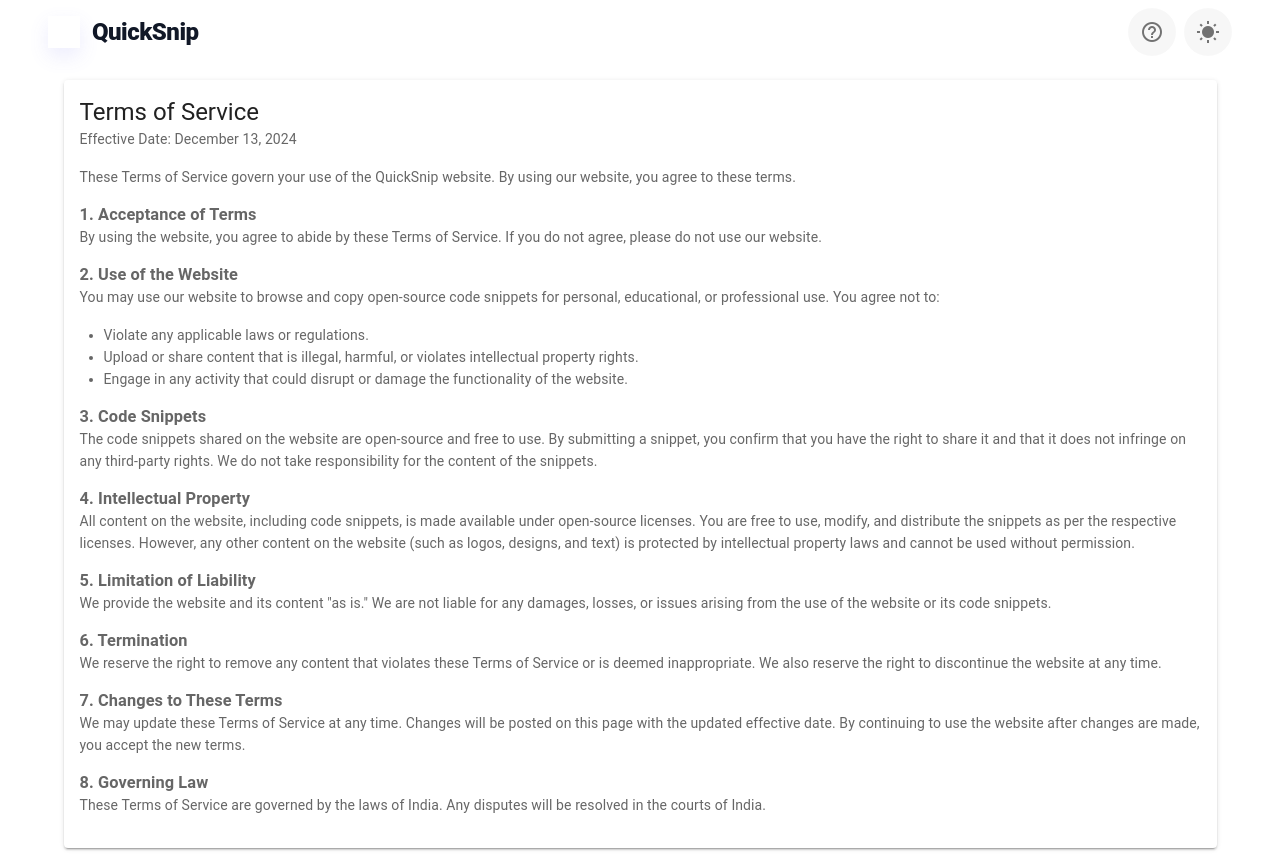
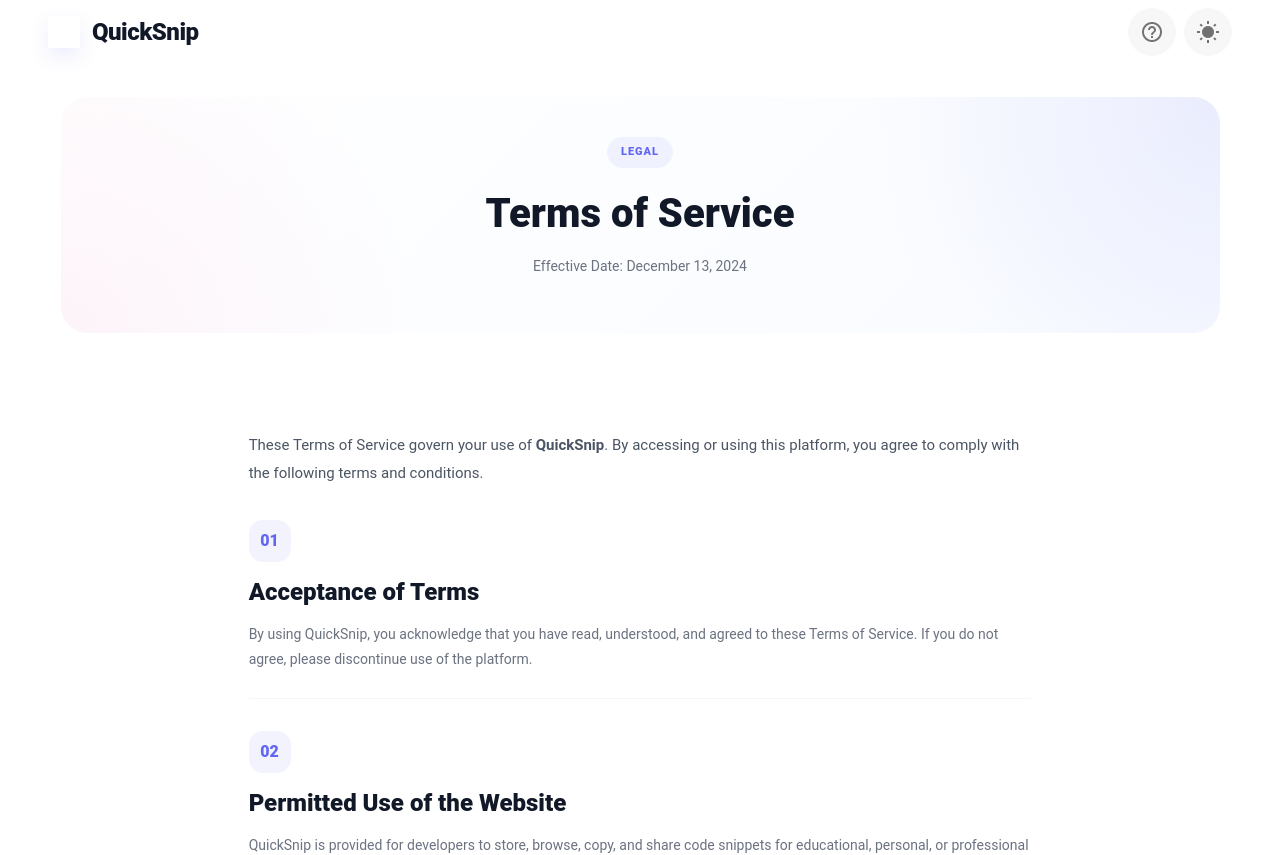
Before and after one commit to rkgupta-dev/code-snippet-manager, a Vue app: page /term-of-service in a window 1280 px wide. Shown: the top 855 px of the page. Built offline with nearby package versions, Linux system fonts and the light colour scheme.

Commit message:
feat: redesign Privacy Policy and Terms of Service pages with dynamic sections and improved layout

```diff
--- a/src/components/PrivacyPolicyPage.vue
+++ b/src/components/PrivacyPolicyPage.vue
@@ -1,102 +1,238 @@
 <template>
-  <v-container class="pa-4">
-    <v-row>
-      <v-col cols="12">
-        <v-card>
-          <v-card-title class="headline">Privacy Policy</v-card-title>
-          <v-card-subtitle>Effective Date: December 13, 2024</v-card-subtitle>
-          <v-card-text>
-            <p>
+  <div class="legal-page">
+    <v-container class="mb-8">
+      <v-card flat class="legal-hero pa-8 pa-md-10 text-center">
+        <div class="legal-badge mb-4">LEGAL</div>
+        <h1 class="legal-title mb-3">Privacy Policy</h1>
+        <p class="legal-subtitle">Effective Date: December 13, 2024</p>
+      </v-card>
+    </v-container>
+
+    <v-container>
+      <v-row justify="center">
+        <v-col cols="12" md="10" lg="9">
+          <v-card flat class="legal-content pa-6 pa-md-10">
+            <p class="intro-text mb-8">
               At <strong>QuickSnip</strong>, we respect your privacy. This
-              Privacy Policy explains how we collect, use, and protect any
-              information you provide when using our website.
+              policy explains how we collect, use, and safeguard information
+              when you use our platform.
             </p>
 
-            <div class="my-4">
-              <h3>1. Information We Collect</h3>
-              <p>
-                Since our website does not require account creation, we only
-                collect minimal information:
-              </p>
-              <ul>
-                <li>
-                  <strong>Usage Data:</strong> We automatically collect data
-                  about how you interact with the website, such as pages you
-                  visit, actions you take, and your IP address. This data helps
-                  us improve our website’s performance.
+            <div
+              v-for="(section, i) in policySections"
+              :key="i"
+              class="legal-section mb-8"
+            >
+              <div class="section-number mb-3">0{{ i + 1 }}</div>
+              <h2 class="section-title mb-3">{{ section.title }}</h2>
+              <p class="section-desc mb-4">{{ section.desc }}</p>
+
+              <ul
+                v-if="section.points && section.points.length"
+                class="legal-list"
+              >
+                <li v-for="(point, j) in section.points" :key="j">
+                  {{ point }}
                 </li>
               </ul>
             </div>
-
-            <div class="my-4">
-              <h3>2. How We Use Your Information</h3>
-              <p>We use the collected data to:</p>
-              <ul>
-                <li>Improve and optimize the website’s functionality.</li>
-                <li>
-                  Analyze user interactions to enhance the user experience.
-                </li>
-              </ul>
-            </div>
-
-            <div class="my-4">
-              <h3>3. Cookies</h3>
-              <p>
-                We use cookies to improve your experience. Cookies are small
-                files stored on your device to help us remember your preferences
-                and actions. You can control cookie settings through your
-                browser.
-              </p>
-            </div>
-
-            <div class="my-4">
-              <h3>4. Data Security</h3>
-              <p>
-                We take reasonable measures to protect your data, but please
-                note that no method of online data transmission is completely
-                secure. We cannot guarantee the absolute security of any
-                information transmitted to our site.
-              </p>
-            </div>
-
-            <div class="my-4">
-              <h3>5. Sharing Your Information</h3>
-              <p>
-                We do not sell, rent, or share your personal information with
-                third parties. The only time we might share data is when
-                required by law.
-              </p>
-            </div>
-
-            <div class="my-4">
-              <h3>6. Your Rights</h3>
-              <p>
-                Since we do not collect sensitive personal information, your
-                rights to access, update, or delete personal data are limited.
-                You can, however, control cookies through your browser settings.
-              </p>
-            </div>
-
-            <div class="my-4">
-              <h3>7. Changes to This Policy</h3>
-              <p>
-                We may update this Privacy Policy from time to time. Any changes
-                will be posted here with an updated effective date.
-              </p>
-            </div>
-          </v-card-text>
-        </v-card>
-      </v-col>
-    </v-row>
-  </v-container>
+          </v-card>
+        </v-col>
+      </v-row>
+    </v-container>
+  </div>
 </template>
 
 <script>
 export default {
   name: "PrivacyPolicyPage",
+  data() {
+    return {
+      policySections: [
+        {
+          title: "Information We Collect",
+          desc: "Since QuickSnip does not require mandatory account creation, we collect only minimal technical information necessary for platform functionality.",
+          points: [
+            "Usage data such as visited pages and user interactions.",
+            "Browser/device technical details for performance optimization.",
+            "IP address logs for analytics and security monitoring.",
+          ],
+        },
+        {
+          title: "How We Use Your Information",
+          desc: "Collected information is used solely to improve service quality and user experience.",
+          points: [
+            "Optimize application performance.",
+            "Analyze feature usage patterns.",
+            "Improve usability and reliability.",
+          ],
+        },
+        {
+          title: "Cookies",
+          desc: "We may use browser cookies and local storage to remember user preferences and enhance navigation experience.",
+          points: [
+            "Store theme preferences.",
+            "Retain temporary snippet-related settings.",
+            "Improve page loading performance.",
+          ],
+        },
+        {
+          title: "Data Security",
+          desc: "We implement reasonable safeguards to protect platform data. However, internet-based services cannot guarantee absolute security.",
+          points: [],
+        },
+        {
+          title: "Sharing of Information",
+          desc: "We do not sell, rent, or commercially distribute user information to third parties unless required under applicable law.",
+          points: [],
+        },
+        {
+          title: "Your Rights",
+          desc: "Users maintain control over browser cookies and local storage. Since we collect minimal personal data, direct access/update requests are limited.",
+          points: [],
+        },
+        {
+          title: "Policy Updates",
+          desc: "This Privacy Policy may be updated periodically. Any modifications will be reflected on this page along with a revised effective date.",
+          points: [],
+        },
+      ],
+    };
+  },
 };
 </script>
 
 <style scoped>
-/* Add any custom styling here if needed */
+.legal-page {
+  min-height: 100vh;
+  padding: 20px 0 60px;
+}
+
+/* hero */
+.legal-hero {
+  border-radius: 28px !important;
+  background: radial-gradient(
+      circle at top right,
+      rgba(99, 102, 241, 0.1),
+      transparent 30%
+    ),
+    radial-gradient(
+      circle at bottom left,
+      rgba(244, 114, 182, 0.08),
+      transparent 30%
+    ),
+    linear-gradient(135deg, #ffffff, #f8fbff);
+  border: 1px solid rgba(0, 0, 0, 0.04);
+  box-shadow: 0 18px 40px rgba(15, 23, 42, 0.04);
+}
+
+.legal-badge {
+  display: inline-block;
+  font-size: 11px;
+  font-weight: 800;
+  letter-spacing: 1px;
+  padding: 7px 14px;
+  border-radius: 30px;
+  background: rgba(99, 102, 241, 0.08);
+  color: #6366f1;
+}
+
+.legal-title {
+  font-size: 40px;
+  font-weight: 900;
+  color: #111827;
+}
+
+.legal-subtitle {
+  color: #6b7280;
+  font-size: 14px;
+}
+
+/* content */
+.legal-content {
+  border-radius: 26px !important;
+  background: rgba(255, 255, 255, 0.95);
+  border: 1px solid rgba(0, 0, 0, 0.04);
+  box-shadow: 0 14px 35px rgba(15, 23, 42, 0.04);
+}
+
+.intro-text {
+  font-size: 15px;
+  line-height: 1.9;
+  color: #4b5563;
+}
+
+.legal-section {
+  padding-bottom: 10px;
+  border-bottom: 1px solid rgba(0, 0, 0, 0.04);
+}
+
+.section-number {
+  width: 42px;
+  height: 42px;
+  border-radius: 14px;
+  background: rgba(99, 102, 241, 0.08);
+  color: #6366f1;
+  font-weight: 900;
+  display: flex;
+  align-items: center;
+  justify-content: center;
+}
+
+.section-title {
+  font-size: 24px;
+  font-weight: 900;
+  color: #111827;
+}
+
+.section-desc {
+  color: #6b7280;
+  line-height: 1.8;
+  font-size: 14px;
+}
+
+.legal-list {
+  padding-left: 20px;
+}
+
+.legal-list li {
+  margin-bottom: 10px;
+  color: #374151;
+  line-height: 1.8;
+  font-size: 14px;
+}
+
+/* dark mode */
+.theme--dark .legal-hero,
+.theme--dark .legal-content {
+  background: rgba(17, 24, 39, 0.92) !important;
+  border: 1px solid rgba(255, 255, 255, 0.05);
+}
+
+.theme--dark .legal-title,
+.theme--dark .section-title {
+  color: white;
+}
+
+.theme--dark .intro-text,
+.theme--dark .section-desc,
+.theme--dark .legal-list li,
+.theme--dark .legal-subtitle {
+  color: rgba(255, 255, 255, 0.6);
+}
+
+.theme--dark .legal-section {
+  border-bottom: 1px solid rgba(255, 255, 255, 0.05);
+}
+
+/* mobile */
+@media (max-width: 960px) {
+  .legal-title {
+    font-size: 30px;
+  }
+
+  .section-title {
+    font-size: 20px;
+  }
+}
 </style>
--- a/src/components/TermOfServicePage.vue
+++ b/src/components/TermOfServicePage.vue
@@ -1,115 +1,235 @@
 <template>
-  <v-container class="pa-4">
-    <v-row>
-      <v-col cols="12">
-        <v-card>
-          <v-card-title class="headline">Terms of Service</v-card-title>
-          <v-card-subtitle>Effective Date: December 13, 2024</v-card-subtitle>
-          <v-card-text>
-            <p>
-              These Terms of Service govern your use of the QuickSnip website.
-              By using our website, you agree to these terms.
+  <div class="legal-page">
+    <v-container class="mb-8">
+      <v-card flat class="legal-hero pa-8 pa-md-10 text-center">
+        <div class="legal-badge mb-4">LEGAL</div>
+        <h1 class="legal-title mb-3">Terms of Service</h1>
+        <p class="legal-subtitle">Effective Date: December 13, 2024</p>
+      </v-card>
+    </v-container>
+
+    <v-container>
+      <v-row justify="center">
+        <v-col cols="12" md="10" lg="9">
+          <v-card flat class="legal-content pa-6 pa-md-10">
+            <p class="intro-text mb-8">
+              These Terms of Service govern your use of
+              <strong>QuickSnip</strong>. By accessing or using this platform,
+              you agree to comply with the following terms and conditions.
             </p>
 
-            <div class="my-4">
-              <h3>1. Acceptance of Terms</h3>
-              <p>
-                By using the website, you agree to abide by these Terms of
-                Service. If you do not agree, please do not use our website.
-              </p>
-            </div>
+            <div
+              v-for="(section, i) in termsSections"
+              :key="i"
+              class="legal-section mb-8"
+            >
+              <div class="section-number mb-3">0{{ i + 1 }}</div>
+              <h2 class="section-title mb-3">{{ section.title }}</h2>
+              <p class="section-desc mb-4">{{ section.desc }}</p>
 
-            <div class="my-4">
-              <h3>2. Use of the Website</h3>
-              <p>
-                You may use our website to browse and copy open-source code
-                snippets for personal, educational, or professional use. You
-                agree not to:
-              </p>
-              <ul>
-                <li>Violate any applicable laws or regulations.</li>
-                <li>
-                  Upload or share content that is illegal, harmful, or violates
-                  intellectual property rights.
-                </li>
-                <li>
-                  Engage in any activity that could disrupt or damage the
-                  functionality of the website.
+              <ul
+                v-if="section.points && section.points.length"
+                class="legal-list"
+              >
+                <li v-for="(point, j) in section.points" :key="j">
+                  {{ point }}
                 </li>
               </ul>
             </div>
-
-            <div class="my-4">
-              <h3>3. Code Snippets</h3>
-              <p>
-                The code snippets shared on the website are open-source and free
-                to use. By submitting a snippet, you confirm that you have the
-                right to share it and that it does not infringe on any
-                third-party rights. We do not take responsibility for the
-                content of the snippets.
-              </p>
-            </div>
-
-            <div class="my-4">
-              <h3>4. Intellectual Property</h3>
-              <p>
-                All content on the website, including code snippets, is made
-                available under open-source licenses. You are free to use,
-                modify, and distribute the snippets as per the respective
-                licenses. However, any other content on the website (such as
-                logos, designs, and text) is protected by intellectual property
-                laws and cannot be used without permission.
-              </p>
-            </div>
-
-            <div class="my-4">
-              <h3>5. Limitation of Liability</h3>
-              <p>
-                We provide the website and its content "as is." We are not
-                liable for any damages, losses, or issues arising from the use
-                of the website or its code snippets.
-              </p>
-            </div>
-
-            <div class="my-4">
-              <h3>6. Termination</h3>
-              <p>
-                We reserve the right to remove any content that violates these
-                Terms of Service or is deemed inappropriate. We also reserve the
-                right to discontinue the website at any time.
-              </p>
-            </div>
-
-            <div class="my-4">
-              <h3>7. Changes to These Terms</h3>
-              <p>
-                We may update these Terms of Service at any time. Changes will
-                be posted on this page with the updated effective date. By
-                continuing to use the website after changes are made, you accept
-                the new terms.
-              </p>
-            </div>
-
-            <div class="my-4">
-              <h3>8. Governing Law</h3>
-              <p>
-                These Terms of Service are governed by the laws of India. Any disputes will be resolved in the courts of
-                India.
-              </p>
-            </div>
-          </v-card-text>
-        </v-card>
-      </v-col>
-    </v-row>
-  </v-container>
+          </v-card>
+        </v-col>
+      </v-row>
+    </v-container>
+  </div>
 </template>
 
 <script>
 export default {
   name: "TermsOfServicePage",
+  data() {
+    return {
+      termsSections: [
+        {
+          title: "Acceptance of Terms",
+          desc: "By using QuickSnip, you acknowledge that you have read, understood, and agreed to these Terms of Service. If you do not agree, please discontinue use of the platform.",
+          points: [],
+        },
+        {
+          title: "Permitted Use of the Website",
+          desc: "QuickSnip is provided for developers to store, browse, copy, and share code snippets for educational, personal, or professional purposes.",
+          points: [
+            "You must not violate any applicable laws or regulations.",
+            "You must not upload harmful, malicious, or illegal code.",
+            "You must not interfere with website security or performance.",
+          ],
+        },
+        {
+          title: "Code Snippet Responsibility",
+          desc: "Users are solely responsible for snippets they submit or share. By submitting content, you confirm that you possess the rights to distribute that code and that it does not violate third-party ownership.",
+          points: [],
+        },
+        {
+          title: "Intellectual Property",
+          desc: "Open-source code snippets may be freely used in accordance with their respective licenses. However, platform branding, UI design, logos, and textual content remain the intellectual property of QuickSnip unless otherwise stated.",
+          points: [],
+        },
+        {
+          title: "Limitation of Liability",
+          desc: "QuickSnip is provided on an 'as is' basis without warranties of uninterrupted availability or error-free functionality. We are not liable for losses, damages, or issues resulting from platform usage.",
+          points: [],
+        },
+        {
+          title: "Termination or Removal",
+          desc: "We reserve the right to remove inappropriate content, restrict access, or discontinue any part of the service without prior notice if misuse or policy violations occur.",
+          points: [],
+        },
+        {
+          title: "Changes to Terms",
+          desc: "These Terms may be updated periodically. Continued use of QuickSnip after updates constitutes acceptance of the revised terms.",
+          points: [],
+        },
+        {
+          title: "Governing Law",
+          desc: "These Terms of Service shall be governed by and interpreted in accordance with the laws of India. Any disputes shall fall under the jurisdiction of the courts of India.",
+          points: [],
+        },
+      ],
+    };
+  },
 };
 </script>
 
 <style scoped>
-/* Add any custom styling here if needed */
+.legal-page {
+  min-height: 100vh;
+  padding: 20px 0 60px;
+}
+
+/* hero */
+.legal-hero {
+  border-radius: 28px !important;
+  background: radial-gradient(
+      circle at top right,
+      rgba(99, 102, 241, 0.1),
+      transparent 30%
+    ),
+    radial-gradient(
+      circle at bottom left,
+      rgba(244, 114, 182, 0.08),
+      transparent 30%
+    ),
+    linear-gradient(135deg, #ffffff, #f8fbff);
+  border: 1px solid rgba(0, 0, 0, 0.04);
+  box-shadow: 0 18px 40px rgba(15, 23, 42, 0.04);
+}
+
+.legal-badge {
+  display: inline-block;
+  font-size: 11px;
+  font-weight: 800;
+  letter-spacing: 1px;
+  padding: 7px 14px;
+  border-radius: 30px;
+  background: rgba(99, 102, 241, 0.08);
+  color: #6366f1;
+}
+
+.legal-title {
+  font-size: 40px;
+  font-weight: 900;
+  color: #111827;
+}
+
+.legal-subtitle {
+  color: #6b7280;
+  font-size: 14px;
+}
+
+/* content */
+.legal-content {
+  border-radius: 26px !important;
+  background: rgba(255, 255, 255, 0.95);
+  border: 1px solid rgba(0, 0, 0, 0.04);
+  box-shadow: 0 14px 35px rgba(15, 23, 42, 0.04);
+}
+
+.intro-text {
+  font-size: 15px;
+  line-height: 1.9;
+  color: #4b5563;
+}
+
+.legal-section {
+  padding-bottom: 10px;
+  border-bottom: 1px solid rgba(0, 0, 0, 0.04);
+}
+
+.section-number {
+  width: 42px;
+  height: 42px;
+  border-radius: 14px;
+  background: rgba(99, 102, 241, 0.08);
+  color: #6366f1;
+  font-weight: 900;
+  display: flex;
+  align-items: center;
+  justify-content: center;
+}
+
+.section-title {
+  font-size: 24px;
+  font-weight: 900;
+  color: #111827;
+}
+
+.section-desc {
+  color: #6b7280;
+  line-height: 1.8;
+  font-size: 14px;
+}
+
+.legal-list {
+  padding-left: 20px;
+}
+
+.legal-list li {
+  margin-bottom: 10px;
+  color: #374151;
+  line-height: 1.8;
+  font-size: 14px;
+}
+
+/* dark mode */
+.theme--dark .legal-hero,
+.theme--dark .legal-content {
+  background: rgba(17, 24, 39, 0.92) !important;
+  border: 1px solid rgba(255, 255, 255, 0.05);
+}
+
+.theme--dark .legal-title,
+.theme--dark .section-title {
+  color: white;
+}
+
+.theme--dark .intro-text,
+.theme--dark .section-desc,
+.theme--dark .legal-list li,
+.theme--dark .legal-subtitle {
+  color: rgba(255, 255, 255, 0.6);
+}
+
+.theme--dark .legal-section {
+  border-bottom: 1px solid rgba(255, 255, 255, 0.05);
+}
+
+/* mobile */
+@media (max-width: 960px) {
+  .legal-title {
+    font-size: 30px;
+  }
+
+  .section-title {
+    font-size: 20px;
+  }
+}
 </style>
```
